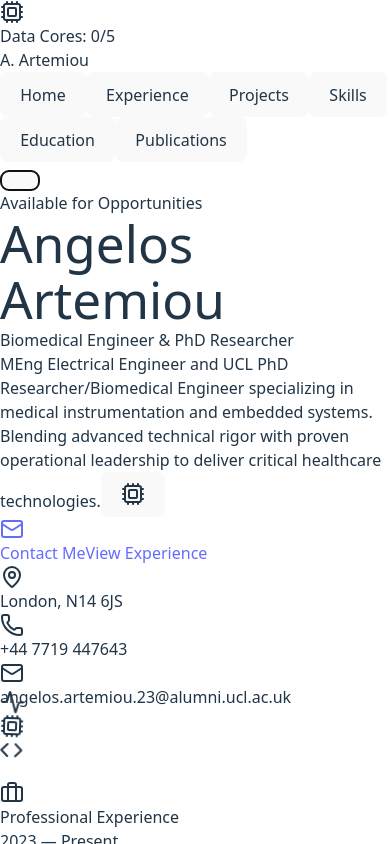
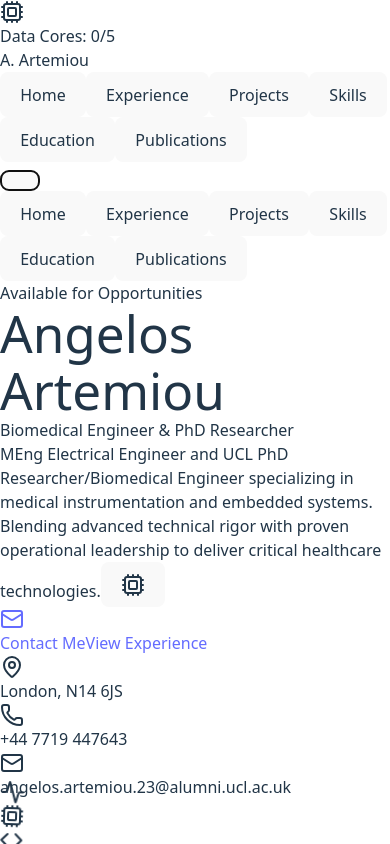
Before and after one commit to Angelos-A/angelos-portfolio, a React (Vite) app: page / in a window 390 px wide. Both pictures are taken after a click on the button 20 px from the left and 180 px from the top of the page. Shown: the top 844 px of the page. Built offline with nearby package versions, Linux system fonts and the light colour scheme.

Commit message:
Fixed for mobile

```diff
--- a/src/App.jsx
+++ b/src/App.jsx
@@ -7,6 +7,7 @@ import {
 
 export default function App() {
   const [activeSection, setActiveSection] = useState('home');
+  const [isMobileMenuOpen, setIsMobileMenuOpen] = useState(false);
 
   // --- MINI-GAME STATE ---
   const [foundCores, setFoundCores] = useState([]);
@@ -105,10 +106,12 @@ export default function App() {
       {showWinMessage && (
         <div className="fixed inset-0 z-[100] flex items-center justify-center pointer-events-none">
           <div className="absolute inset-0 bg-slate-900/20 backdrop-blur-sm animate-win-message"></div>
-          <div className="bg-gradient-to-br from-blue-600 via-indigo-600 to-cyan-500 text-white px-10 py-8 rounded-[2rem] shadow-[0_0_50px_rgba(6,182,212,0.5)] border border-white/20 flex flex-col items-center animate-win-message z-10">
-            <Award className="w-16 h-16 text-yellow-300 mb-4 animate-bounce" />
-            <h2 className="text-3xl md:text-4xl font-extrabold mb-2 text-center tracking-tight text-transparent bg-clip-text bg-gradient-to-r from-white to-blue-100">Architecture Mastered!</h2>
-            <p className="font-medium text-blue-100 text-lg">You fully debugged the site and found all 5 Data Cores.</p>
+          <div className="bg-gradient-to-br from-blue-600 via-indigo-600 to-cyan-500 text-white px-6 py-8 md:px-10 rounded-[2rem] shadow-[0_0_50px_rgba(6,182,212,0.5)] border border-white/20 flex flex-col items-center animate-win-message z-10 mx-4 text-center">
+            <Award className="w-12 h-12 md:w-16 md:h-16 text-yellow-300 mb-4 animate-bounce" />
+            <h2 className="text-2xl sm:text-3xl md:text-4xl font-extrabold mb-2 tracking-tight text-transparent bg-clip-text bg-gradient-to-r from-white to-blue-100">
+              Achievement Unlocked!<br className="md:hidden" /> Master Debugger
+            </h2>
+            <p className="font-medium text-blue-100 text-base md:text-lg">You fully debugged the site and found all 5 Data Cores.</p>
           </div>
         </div>
       )}
@@ -131,16 +134,43 @@ export default function App() {
                 </button>
               ))}
             </div>
-            {/* Mobile Menu Button - simplified for artifact */}
+            {/* Mobile Menu Button */}
             <div className="md:hidden flex items-center">
-              <button className="text-slate-600 hover:text-blue-600 hover:scale-110 transition-transform hover-wiggle">
-                <svg className="h-6 w-6" fill="none" viewBox="0 0 24 24" stroke="currentColor">
-                  <path strokeLinecap="round" strokeLinejoin="round" strokeWidth={2} d="M4 6h16M4 12h16M4 18h16" />
-                </svg>
+              <button
+                onClick={() => setIsMobileMenuOpen(!isMobileMenuOpen)}
+                className="text-slate-600 hover:text-blue-600 hover:scale-110 transition-transform hover-wiggle p-2"
+              >
+                {isMobileMenuOpen ? (
+                  <svg className="h-6 w-6" fill="none" viewBox="0 0 24 24" stroke="currentColor">
+                    <path strokeLinecap="round" strokeLinejoin="round" strokeWidth={2} d="M6 18L18 6M6 6l12 12" />
+                  </svg>
+                ) : (
+                  <svg className="h-6 w-6" fill="none" viewBox="0 0 24 24" stroke="currentColor">
+                    <path strokeLinecap="round" strokeLinejoin="round" strokeWidth={2} d="M4 6h16M4 12h16M4 18h16" />
+                  </svg>
+                )}
               </button>
             </div>
           </div>
         </div>
+
+        {/* Mobile Dropdown Menu */}
+        {isMobileMenuOpen && (
+          <div className="md:hidden absolute top-16 left-0 w-full bg-white/95 backdrop-blur-xl border-b border-slate-200 shadow-xl px-4 pt-2 pb-6 space-y-2 origin-top transition-all duration-200">
+            {['Home', 'Experience', 'Projects', 'Skills', 'Education', 'Publications'].map((item) => (
+              <button
+                key={item}
+                onClick={() => {
+                  setIsMobileMenuOpen(false);
+                  scrollTo(item.toLowerCase());
+                }}
+                className="block w-full text-left px-4 py-3 text-base font-bold text-slate-600 hover:bg-blue-50 hover:text-blue-600 rounded-xl transition-colors"
+              >
+                {item}
+              </button>
+            ))}
+          </div>
+        )}
       </nav>
 
       {/* Hero Section */}
```
